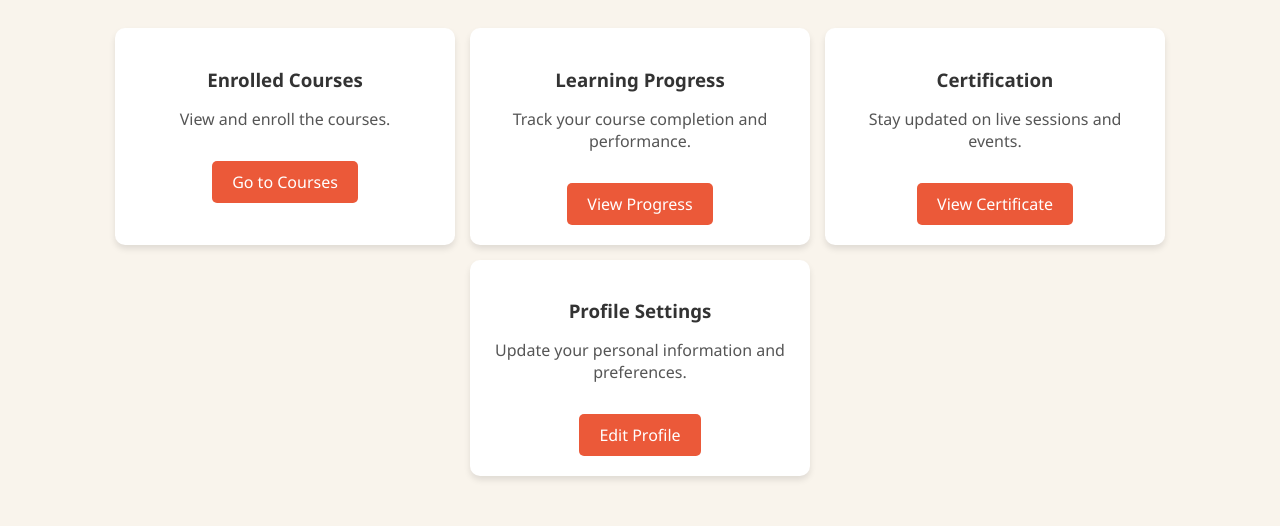
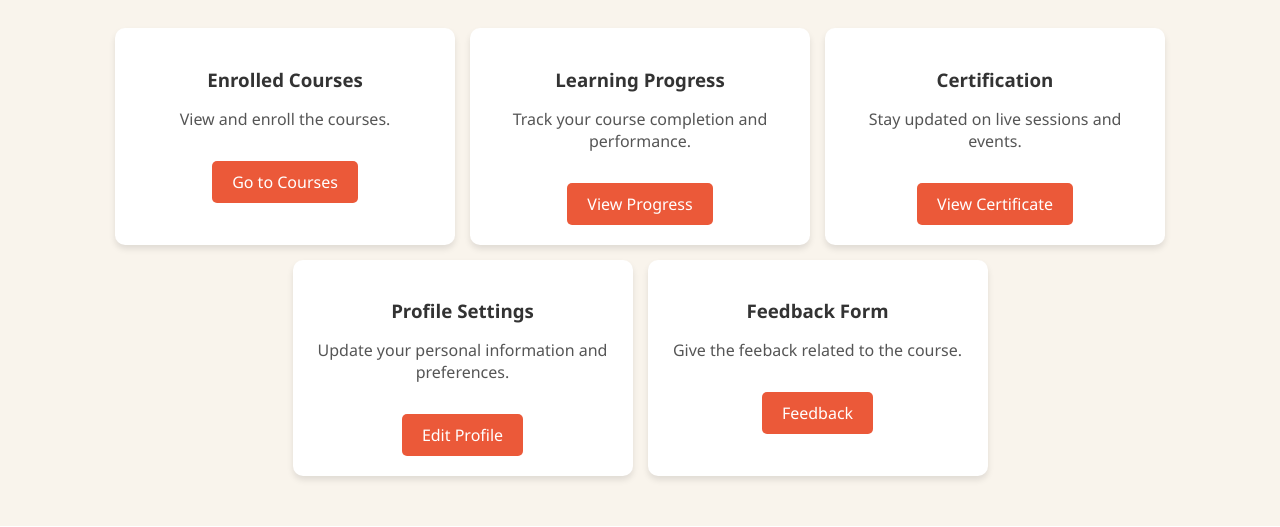
Before and after one commit to gagangupta2004/SkillSadhana, a plain HTML site: page DashboardPage/Dashboard.html in a window 1280 px wide. Shown: the part 273-800 px from the top of the page. Drawn offline with Linux system fonts and the light colour scheme.

Commit message:
some change

```diff
--- a/DashboardPage/Dashboard.html
+++ b/DashboardPage/Dashboard.html
@@ -64,6 +64,12 @@
           <p>Update your personal information and preferences.</p>
           <a href="/profilePage/Profile.html">Edit Profile</a>
         </div>
+        <div class="dashboard-card">
+          <h3>Feedback Form</h3>
+          <p>Give the feeback related to the course.</p>
+          <a href="/CourseFeedback/courseFeedback.html">Feedback</a>
+        </div>
+      </div>
       </div>
     </div>
 
```
